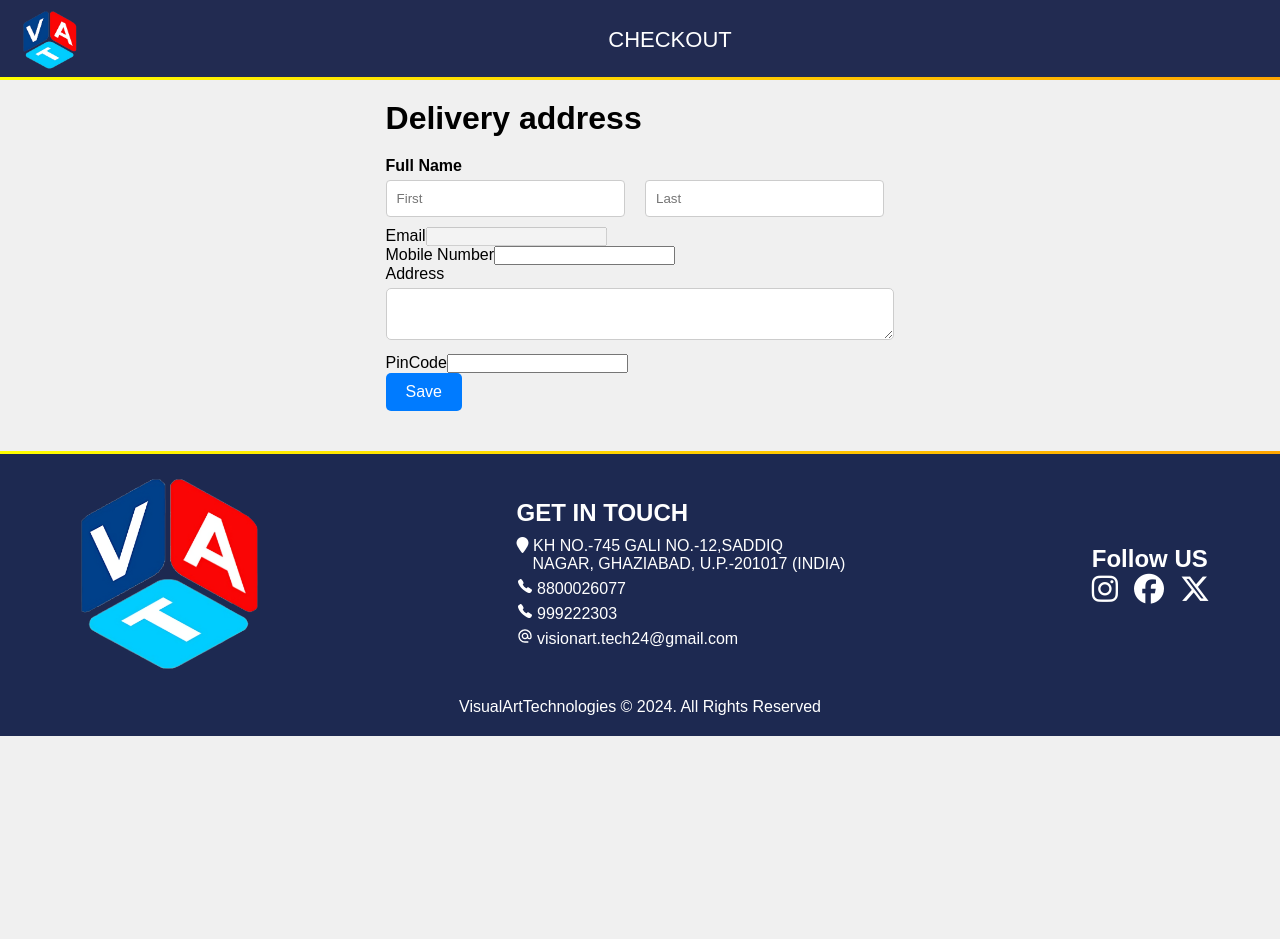
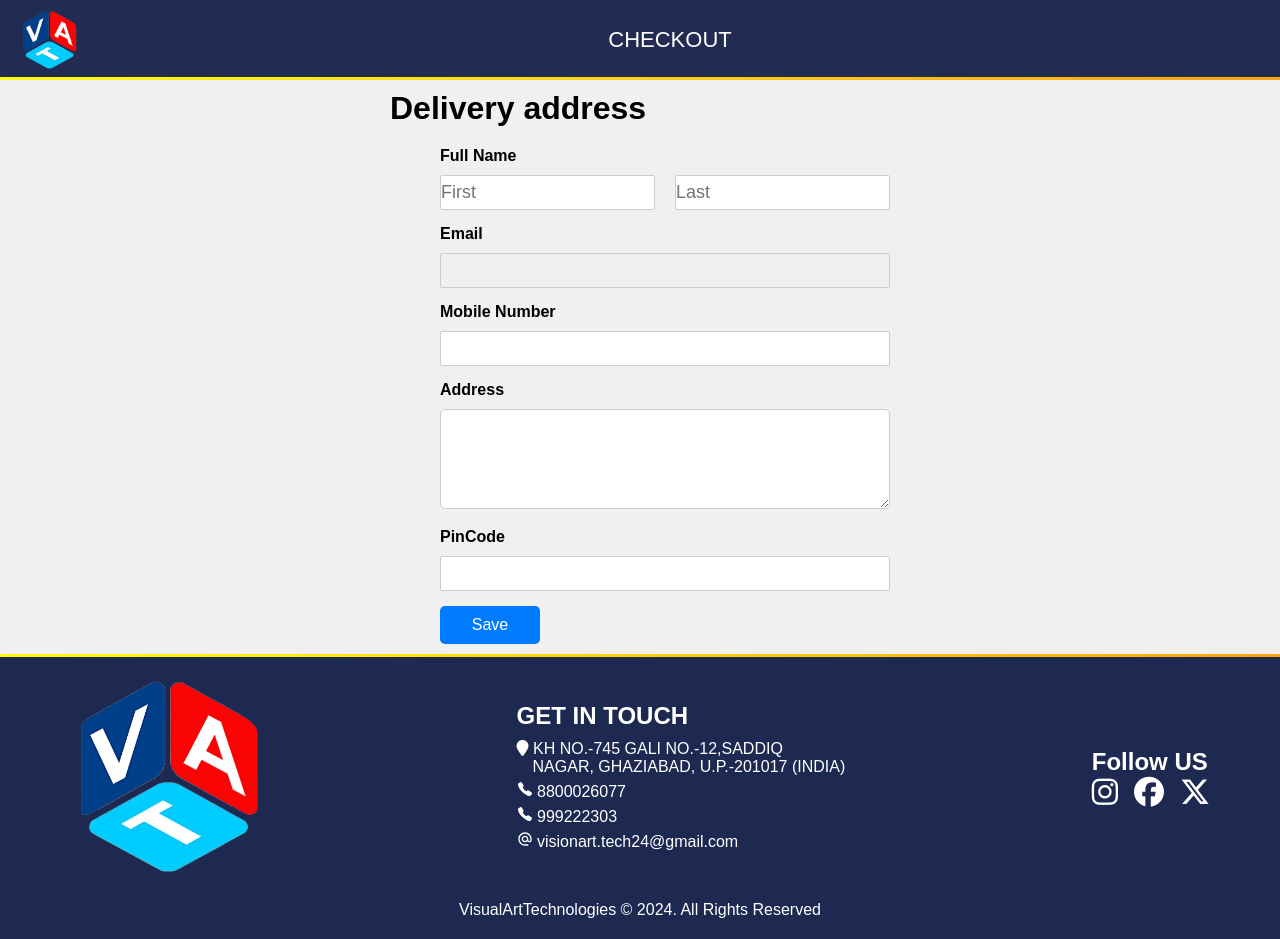
Before and after one commit to notfound07/VAT, a React (Create React App) app in the folder client/: page /Order in a window 1280 px wide. Before the commit the page ends 800 px from the top, so only its background shows below. Built offline with nearby package versions, Linux system fonts and the light colour scheme.

Commit message:
Done Tweaks

```diff
--- a/client/src/Contact/Contact.css
+++ b/client/src/Contact/Contact.css
@@ -48,8 +48,17 @@
 }
 
 .name-fields input[type="text"],
+
 .form-group-contact input[type="email"],
-.form-group-contact input[type="tel"],
+
+.form-group-contact input {
+  width: 100%;
+  padding: 10px;
+  margin-top: 5px;
+  border: 1px solid #ccc;
+  border-radius: 4px;
+}
+
 .form-group-contact textarea {
   width: 100%;
   padding: 10px;
--- a/client/src/Contact/Contact.jsx
+++ b/client/src/Contact/Contact.jsx
@@ -59,7 +59,7 @@ function Contact() {
             </div>
             <div className="form-group-contact">
               <label>Mobile Number</label>
-              <input type="number" name='phoneNumber' onChange={(e) => setPhoneNumber(e.target.value)} />
+              <input name='phoneNumber' onChange={(e) => setPhoneNumber(e.target.value)} />
             </div>
             <div className="form-group-contact">
               <label>Comment Message</label>
--- a/client/src/Nav-Foot/Navbar.css
+++ b/client/src/Nav-Foot/Navbar.css
@@ -53,6 +53,7 @@
 .company-logo {
     width: 60px;
     height: 60px;
+    cursor: pointer;
 }
 
 .company-name {
--- a/client/src/Nav-Foot/Navbar.jsx
+++ b/client/src/Nav-Foot/Navbar.jsx
@@ -1,14 +1,13 @@
 import './Navbar.css';
 import logo from '../Assets/logo.png';
-import { useState, useEffect,useContext } from 'react';
-import { Link, useNavigate } from 'react-router-dom';
-import { RecoveryContext } from '../App';
+import { useState, useEffect } from 'react';
+import { Link } from 'react-router-dom';
 
 function Navbar() {
     // const { setShow } = useContext(RecoveryContext);
     const [dropdownVisible, setDropdownVisible] = useState(false);
     // const navigate=useNavigate();
-    const LoggedUser=localStorage.getItem("LoggedUser")
+    const LoggedUser = localStorage.getItem("LoggedUser")
     const toggleDropdown = () => {
         setDropdownVisible(!dropdownVisible);
     };
@@ -34,7 +33,7 @@ function Navbar() {
         <div className="frame">
             <link rel="stylesheet" href="https://cdnjs.cloudflare.com/ajax/libs/font-awesome/6.5.2/css/all.min.css"></link>
             <div className="nav-parent">
-                <img className="company-logo" src={logo} alt="" />
+                <img className="company-logo" onClick={() => window.location.href = '/Home'} src={logo} alt="" />
                 <p className='company-name'>VisualArtTechnologies</p>
                 <div className="nav-child">
                     <Link to="/Home" className="nav-link"><i className="fa-solid fa-circle-info"></i>Who we are</Link>
@@ -52,7 +51,7 @@ function Navbar() {
                 <button className="nav-toggle-button" onClick={toggleDropdown}><i className="fa-solid fa-bars"></i></button>
                 <div className={`nav-dropdown ${dropdownVisible ? 'show' : ''}`}>
                     <Link to="/Home" className="nav-link"><i className="fa-solid fa-circle-info"></i>Who we are</Link>
-                    <Link to="/Shopping"className="nav-link"><i className="fa-solid fa-store"></i>Product</Link>
+                    <Link to="/Shopping" className="nav-link"><i className="fa-solid fa-store"></i>Product</Link>
                     <Link to="/Contact" className="nav-link"><i className="fa-solid fa-users"></i>ContactUs</Link>
                     <Link to="/Login" className="nav-link"><i className="fa-solid fa-right-to-bracket"></i>SignIn</Link>
                     <Link to='/Cart' className="nav-link"><i className="fa-solid fa-cart-shopping"></i>Cart</Link>
--- a/client/src/Order/Order.css
+++ b/client/src/Order/Order.css
@@ -18,6 +18,7 @@
     justify-content: space-between;
     padding: 10px 20px;
     position: relative;
+    cursor: pointer;
 }
 
 .company-payment-logo {
@@ -42,43 +43,59 @@
     display: flex;
     flex-direction: column;
     align-items: center;
-    padding: 20px;
+    padding: 10px;
 }
 
 .delivery-address {
-    margin-bottom: 20px;
+    width: 500px;
+    display: flex;
+    flex-direction: column;
+    gap: 10px;
 }
 
 .delivery-address h1 {
     font-weight: bold;
-    margin-bottom: 20px;
+    margin-bottom: 10px;
 }
 
-.name-fields {
+.name-enter-fields {
     display: flex;
-    justify-content: space-between;
+    flex-direction: column;
+    gap: 15px;
+    margin-left: 50px;
+
 }
 
-.name-fields div {
-    flex: 1;
-    margin-right: 10px;
+.name-enter{
+    width: 100%;
+    display: flex;
+    gap: 20px;
 }
 
-.name-fields label {
-    font-weight: bold;
+
+.dettails-enter {
+    width: 100%;
+    font-size: large;
+    height: 35px;
+    border: 1px solid #ccc;
+    border-radius: 2px;
 }
 
-input[type="text"],
-textarea {
+.address {
     width: 100%;
+    height: 100px;
     padding: 10px;
-    margin: 5px 0 10px 0;
+    border-radius: 5px;
     border: 1px solid #ccc;
-    border-radius: 5px;
-    box-sizing: border-box;
+    resize: vertical;
+}
+
+.name-enter-fields h4{
+    margin-bottom: 10px;
 }
 
 .save-button {
+    width: 100px;
     background-color: #007bff;
     color: #fff;
     border: none;
--- a/client/src/Order/Order.jsx
+++ b/client/src/Order/Order.jsx
@@ -1,6 +1,6 @@
 import './Order.css';
 import logo from '../Assets/logo.png';
-import React,{ useState, useContext }from 'react';
+import React, { useState, useContext } from 'react';
 import Footer from '../Nav-Foot/Footer';
 import { RecoveryContext } from '../App';
 
@@ -12,12 +12,12 @@ function Order() {
     const [phoneNumber, setPhoneNumber] = useState("");
     const [address, setAddress] = useState("");
     const [pin, setPin] = useState("");
-    const LoggedUser=localStorage.getItem("LoggedUser")
+    const LoggedUser = localStorage.getItem("LoggedUser")
     return (
         <div>
             <div className="payment-frame">
                 <link rel="stylesheet" href="https://cdnjs.cloudflare.com/ajax/libs/font-awesome/6.5.2/css/all.min.css"></link>
-                <div className="payment-nav">
+                <div className="payment-nav" onClick={() => window.location.href = '/Home'}>
                     <img className="company-payment-logo" src={logo} alt="" />
                     <p className='payment-title'>CHECKOUT</p>
                 </div>
@@ -27,31 +27,32 @@ function Order() {
                     <div className="delivery-address">
                         <h1>Delivery address</h1>
                         <form>
-                            <div className="name-fields">
+                            <div className="name-enter-fields">
                                 <div>
-                                    <label>Full Name</label>
-                                    <input type="text" placeholder="First" onChange={(e) => setFirstName(e.target.value)}/>
+                                    <h4>Full Name</h4>
+                                    <div className='name-enter'>
+                                        <input className="dettails-enter" type="text" placeholder="First" onChange={(e) => setFirstName(e.target.value)} />
+                                        <input className="dettails-enter" type="text" placeholder="Last" onChange={(e) => setLastName(e.target.value)} />
+                                    </div>
                                 </div>
                                 <div>
-                                    <label>&nbsp;</label>
-                                    <input type="text" placeholder="Last" onChange={(e) => setLastName(e.target.value)} />
+                                    <h4>Email</h4>
+                                    <input className="dettails-enter" type="email" name='email' defaultValue={LoggedUser} onChange={(e) => setEmail(e.target.value)} disabled />
                                 </div>
+                                <div>
+                                    <h4>Mobile Number</h4>
+                                    <input className="dettails-enter" type="tel" onChange={(e) => setPhoneNumber(e.target.value)} />
+                                </div>
+                                <div>
+                                    <h4>Address</h4>
+                                    <textarea className='address' onChange={(e) => setAddress(e.target.value)} />
+                                </div>
+                                <div>
+                                    <h4>PinCode</h4>
+                                    <input className="dettails-enter" onChange={(e) => setPin(e.target.value)} />
+                                </div>
+                                <button type="submit" className="save-button">Save</button>
                             </div>
-                            <label>Email</label>
-                            <input type="email" name='email' defaultValue={LoggedUser} onChange={(e) => setEmail(e.target.value)} disabled />
-                            <div>
-                                <label>Mobile Number</label>
-                                <input type="number" onChange={(e) => setPhoneNumber(e.target.value)} />
-                            </div>
-                            <div>
-                                <label>Address</label>
-                                <textarea onChange={(e) => setAddress(e.target.value)}/>
-                            </div>
-                            <div>
-                                <label>PinCode</label>
-                                <input type="number" onChange={(e) => setPin(e.target.value)}/>
-                            </div>
-                            <button type="submit" className="save-button">Save</button>
                         </form>
                     </div>
                 </div>
```
Lines whose indentation alone changed are shown as unchanged.
